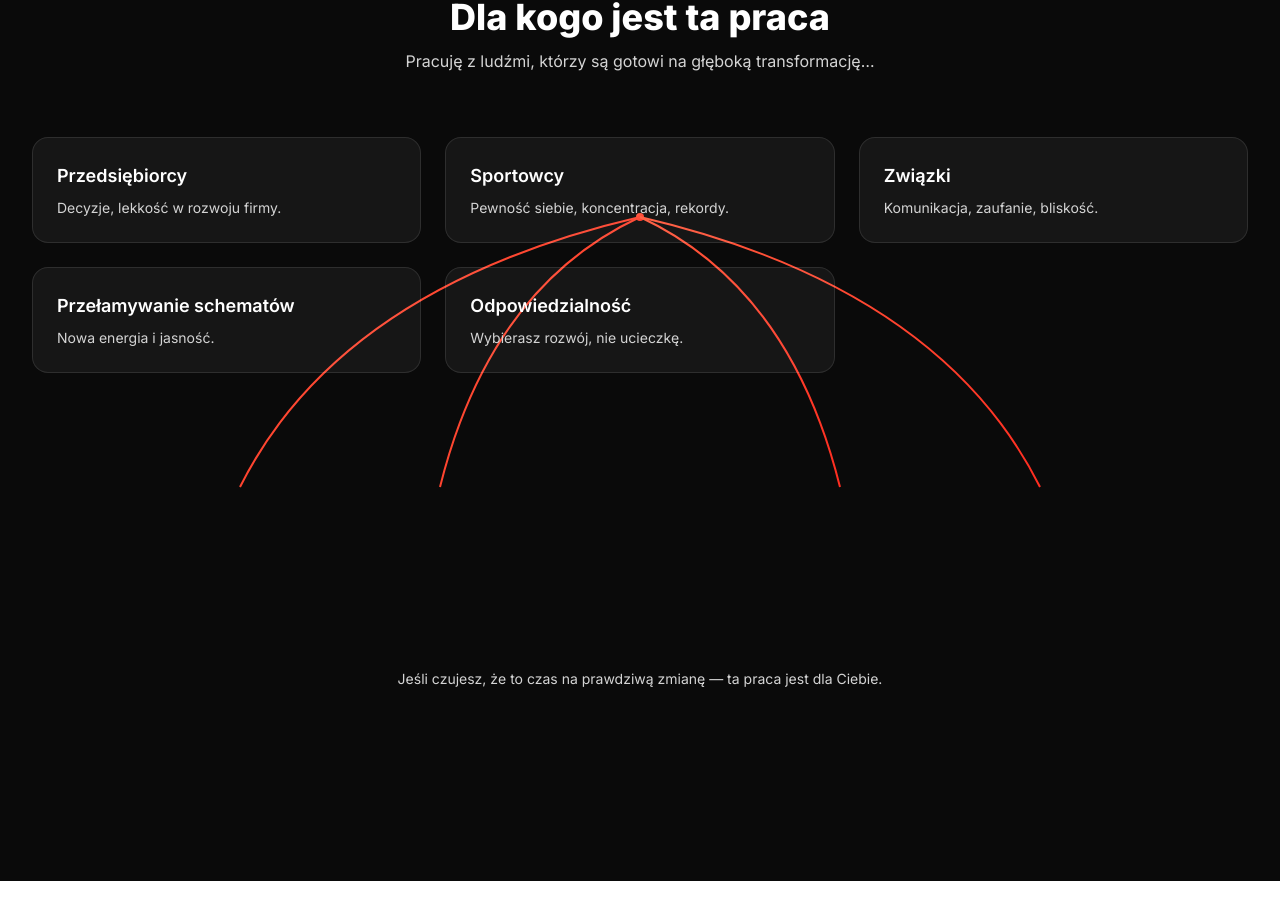
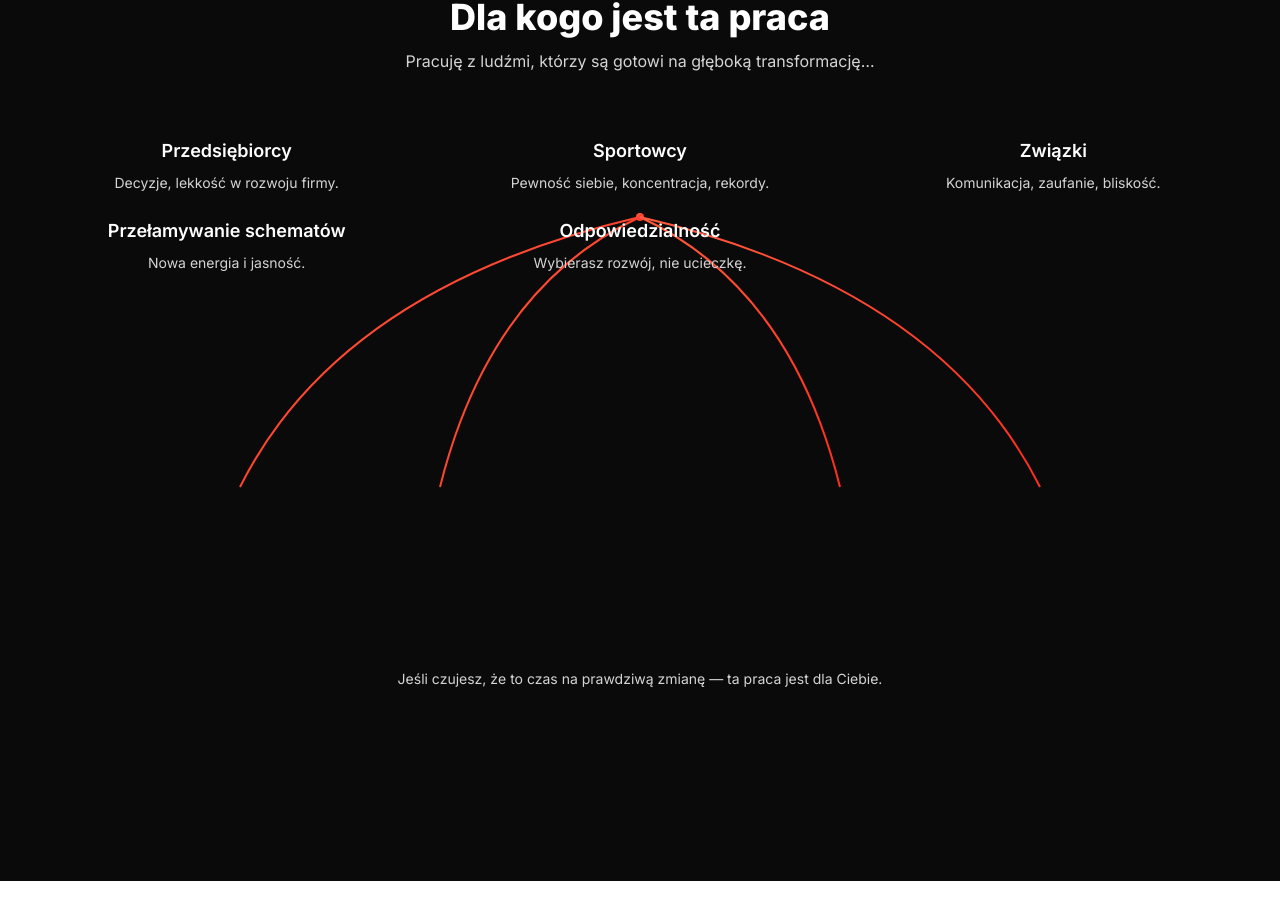
Before and after one commit to technikyvl/MAGIC-LANDING-PAGE-NEW, a Next.js app in the folder MAGICLIFELANDING/: page / in a window 1280 px wide. Shown: the part 1610-2529 px from the top of the page. Built offline with nearby package versions, Linux system fonts and the light colour scheme.

Commit message:
Update page.jsx

```diff
--- a/MAGICLIFELANDING/app/page.jsx
+++ b/MAGICLIFELANDING/app/page.jsx
@@ -188,7 +188,7 @@ export default function Page() {
               {/* Central red dot */}
               <circle className="central-dot" cx="600" cy="80" r="4" fill="url(#forGradient)" />
 
-              {/* Lines from central dot to each card */}
+              {/* Lines from central dot to each text element - precise positioning */}
               <path className="line-draw" d="M600 80 Q300 150 200 350" stroke="url(#forGradient)" strokeWidth="2" fill="none" />
               <path className="line-draw" d="M600 80 Q450 150 400 350" stroke="url(#forGradient)" strokeWidth="2" fill="none" />
               <path className="line-draw" d="M600 80 Q600 150 600 350" stroke="url(#forGradient)" strokeWidth="2" fill="none" />
@@ -196,7 +196,7 @@ export default function Page() {
               <path className="line-draw" d="M600 80 Q900 150 1000 350" stroke="url(#forGradient)" strokeWidth="2" fill="none" />
             </svg>
 
-            {/* Cards arranged in grid */}
+            {/* Text elements arranged in grid - no boxes */}
             <div className="grid gap-6 sm:grid-cols-2 lg:grid-cols-3 mt-16">
               {[
                 ["Przedsiębiorcy","Decyzje, lekkość w rozwoju firmy."],
@@ -205,10 +205,10 @@ export default function Page() {
                 ["Przełamywanie schematów","Nowa energia i jasność."],
                 ["Odpowiedzialność","Wybierasz rozwój, nie ucieczkę."],
               ].map(([t,d])=> (
-                <article key={t} className="slow-reveal group rounded-2xl border border-white/10 bg-white/5 p-6 transition hover:-translate-y-0.5 hover:shadow-[0_12px_30px_rgba(0,0,0,.3)]">
-                  <h3 className="text-lg font-semibold">{t}</h3>
+                <div key={t} className="slow-reveal text-center">
+                  <h3 className="text-lg font-semibold text-white">{t}</h3>
                   <p className="mt-2 text-sm text-neutral-300">{d}</p>
-                </article>
+                </div>
               ))}
             </div>
           </div>
@@ -241,7 +241,7 @@ export default function Page() {
               {/* Central red dot */}
               <circle className="central-dot" cx="600" cy="80" r="4" fill="url(#whyGradient)" />
 
-              {/* Lines from central dot to each box */}
+              {/* Lines from central dot to each box - precise positioning */}
               <path className="line-draw" d="M600 80 Q300 150 150 300" stroke="url(#whyGradient)" strokeWidth="2" fill="none" />
               <path className="line-draw" d="M600 80 Q450 150 330 300" stroke="url(#whyGradient)" strokeWidth="2" fill="none" />
               <path className="line-draw" d="M600 80 Q600 150 510 300" stroke="url(#whyGradient)" strokeWidth="2" fill="none" />
```
